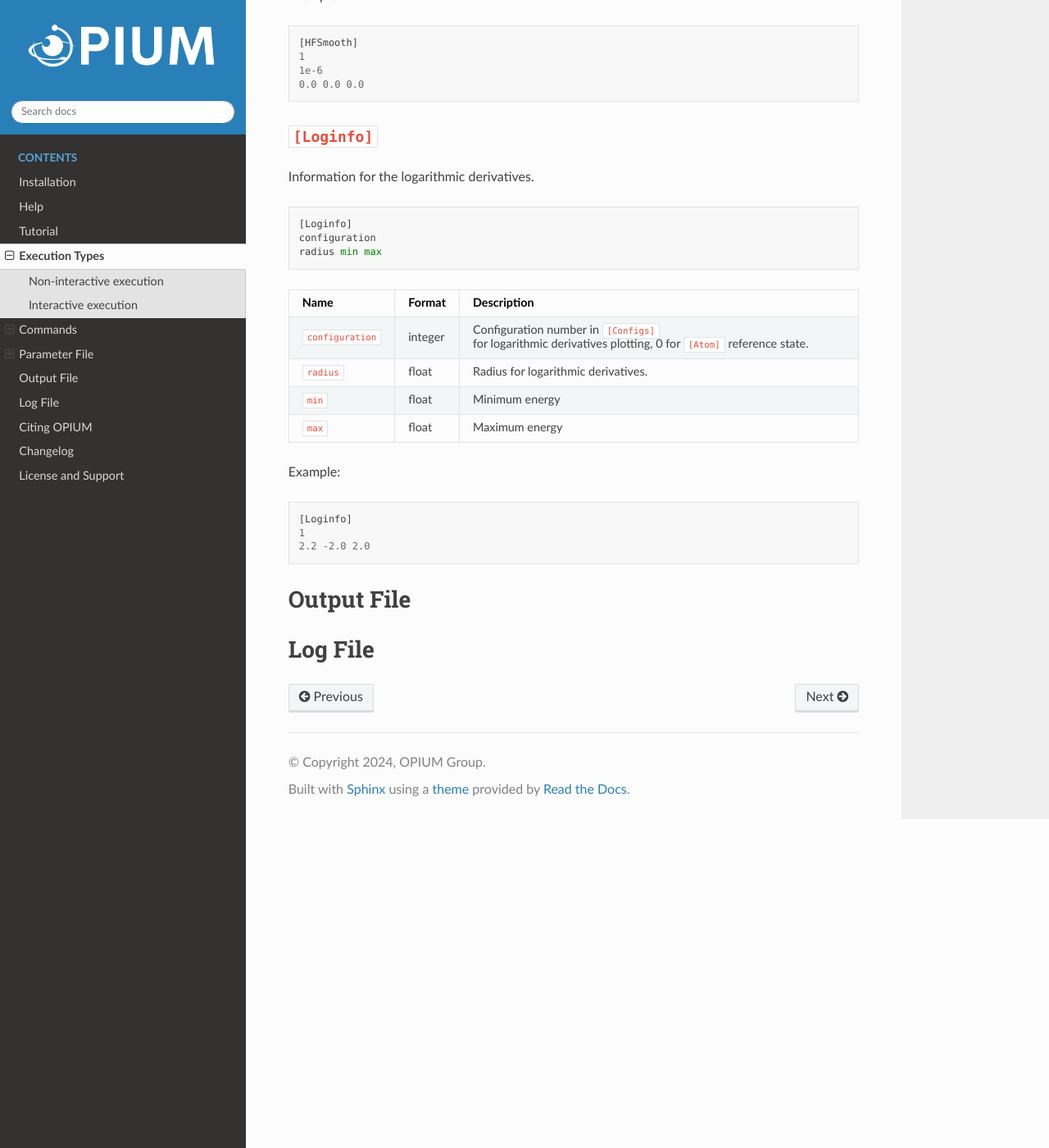
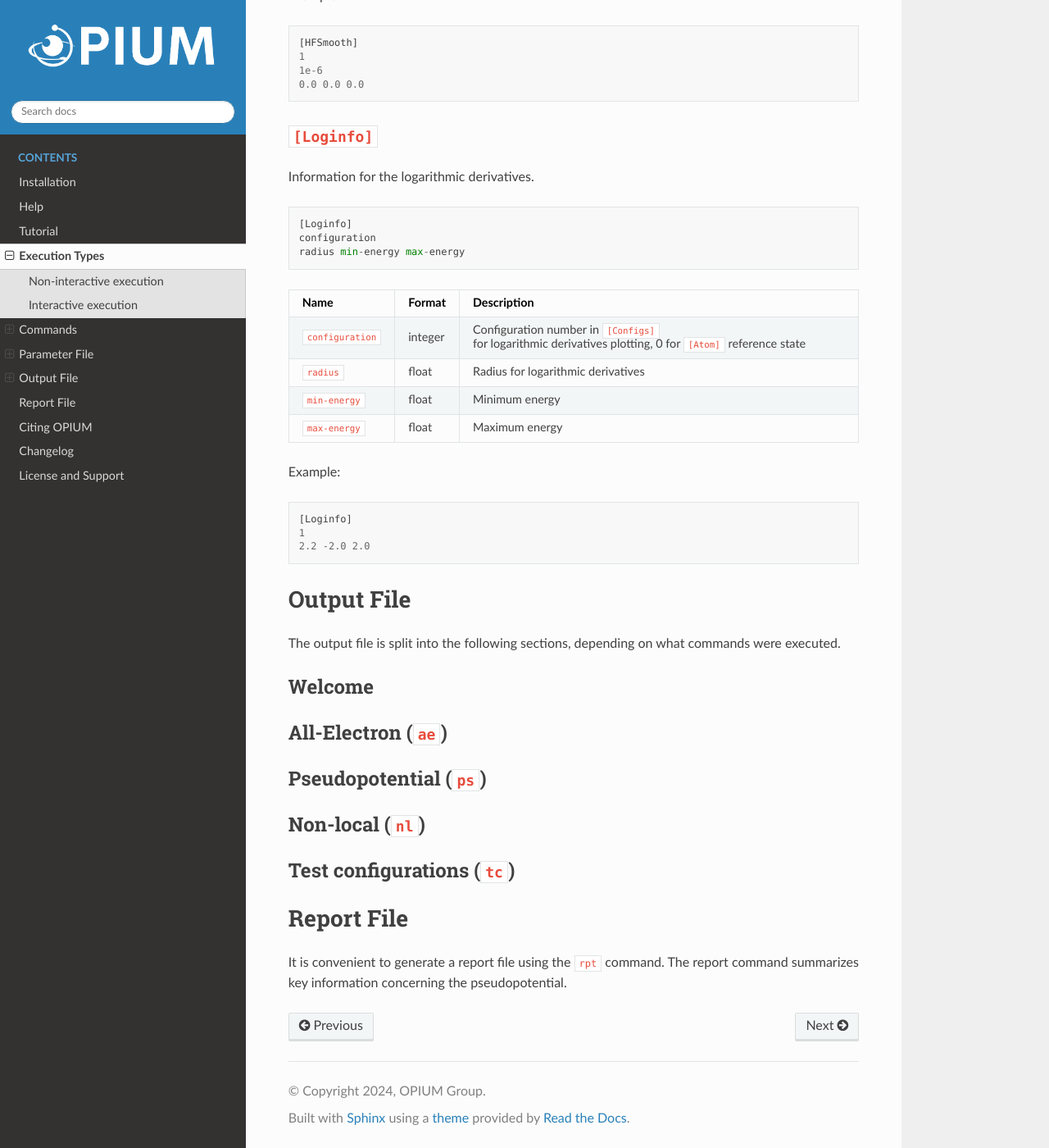
Before and after one commit to rappegroup/opium-docs, a Sphinx documentation site: the page built from docs/source/usage.rst, in a window 1280 px wide and 1400 px high, scrolled down 10810 px. Shown: the whole window at 82% size. Built offline with Sphinx 7.4.7 and the Read the Docs theme 2.0.0, drawn with Linux system fonts in a browser that asks for light colours.

Commit message:
Added output file section

```diff
--- a/docs/source/usage.rst
+++ b/docs/source/usage.rst
@@ -712,7 +712,7 @@ Information for the logarithmic derivatives.
 
   [Loginfo]
   configuration
-  radius min max
+  radius min-energy max-energy
 
 .. list-table::
   :widths: auto
@@ -723,14 +723,14 @@ Information for the logarithmic derivatives.
     - Description
   * - ``configuration``
     - integer
-    - Configuration number in ``[Configs]`` for logarithmic derivatives plotting, 0 for ``[Atom]`` reference state.
+    - Configuration number in ``[Configs]`` for logarithmic derivatives plotting, 0 for ``[Atom]`` reference state
   * - ``radius``
     - float
-    - Radius for logarithmic derivatives.
-  * - ``min``
+    - Radius for logarithmic derivatives
+  * - ``min-energy``
     - float
     - Minimum energy
-  * - ``max``
+  * - ``max-energy``
     - float
     - Maximum energy
 
@@ -745,8 +745,33 @@ Example:
 .. _output:
 Output File
 ==============================
+The output file is split into the following sections, depending
+on what commands were executed.
+
+Welcome
+----------------
 
 
 
-Log File
+All-Electron (``ae``)
+----------------------
+
+
+Pseudopotential (``ps``)
+--------------------------
+
+
+Non-local (``nl``)
+--------------------------
+
+
+
+Test configurations (``tc``)
+------------------------------
+
+
+
+Report File
 ==============================
+It is convenient to generate a report file using the ``rpt`` command.
+The report command summarizes key information concerning the pseudopotential.
```
